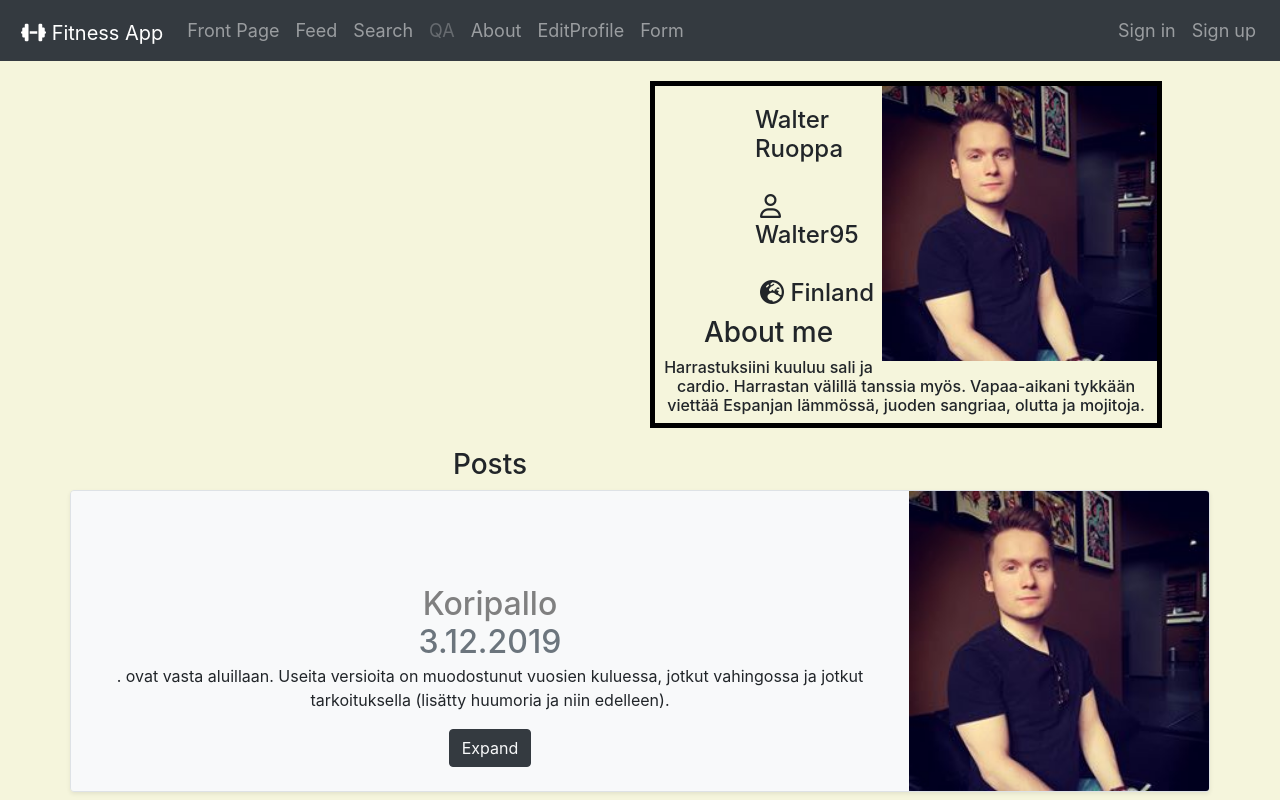
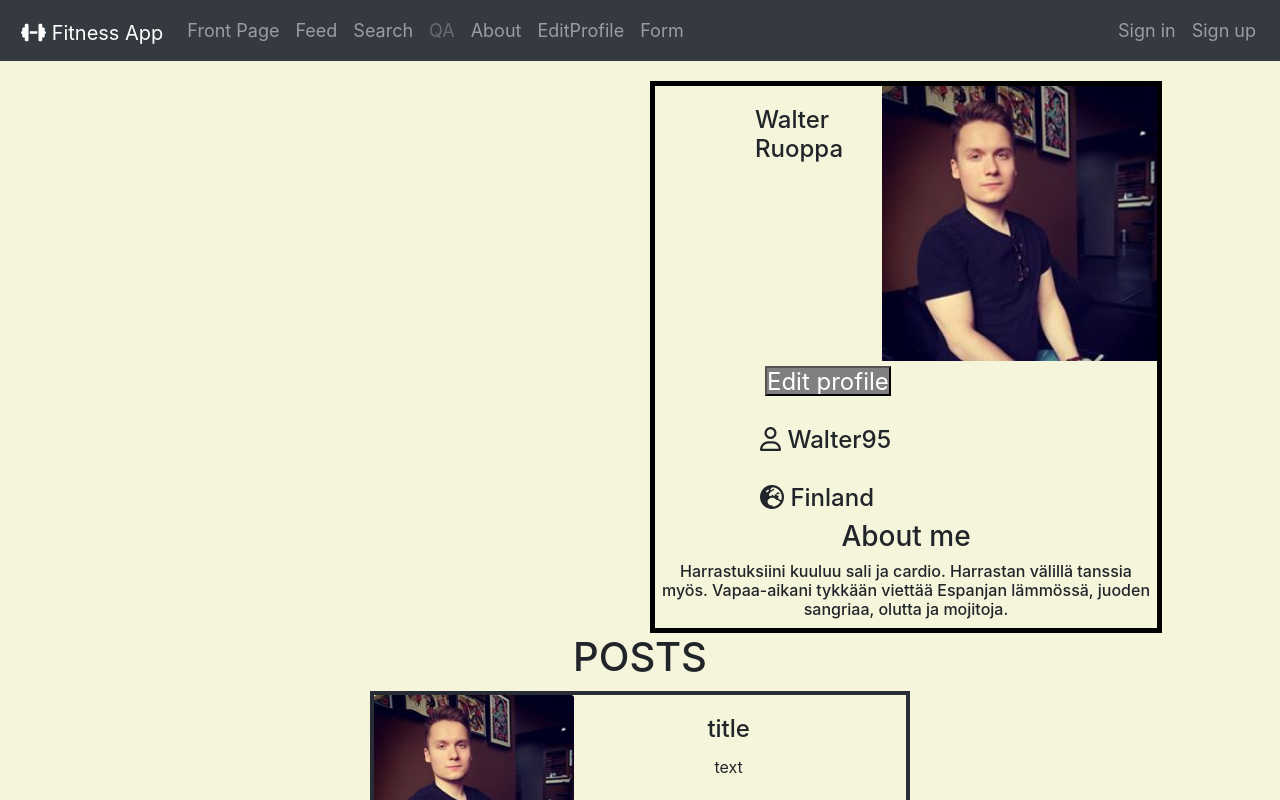
Before and after one commit to wesenbergg/webs2019-frontend-project, a React (Create React App) app in the folder fitness-app/: page / in a window 1280 px wide. Both pictures are taken after a click on the element "EditProfile". Shown: the top 800 px of the page. Built offline with nearby package versions, Linux system fonts and the light colour scheme; data requests are answered from the project's data file.

Commit message:
intial commit walter

```diff
--- a/fitness-app/db.json
+++ b/fitness-app/db.json
@@ -136,6 +136,60 @@
       "date": "14:46 4/11/2019",
       "author_id": 10000000,
       "author_name": "Testi"
+    },
+    {
+      "id": 12,
+      "title": "KoriBAllo",
+      "text": "pelasin korista maken kaa",
+      "image": "/assets/images/walter.jpg",
+      "date": "15:45 4/11/2019",
+      "author_id": 5,
+      "author_name": "Walter95"
+    },
+    {
+      "id": 13,
+      "title": "a",
+      "text": "b",
+      "image": "/assets/images/walter.jpg",
+      "date": "15:45 4/11/2019",
+      "author_id": 5,
+      "author_name": "Walter95"
+    },
+    {
+      "id": 14,
+      "title": "Uinti",
+      "text": "Vuosaaren uimahallissa uin 2 kilometriä",
+      "image": "/assets/images/walter.jpg",
+      "date": "15:46 4/11/2019",
+      "author_id": 5,
+      "author_name": "Walter95"
+    },
+    {
+      "id": 15,
+      "title": "Golf",
+      "text": "Pelasin 18 reikää, hyvä sää ja 4 par ",
+      "image": "/assets/images/walter.jpg",
+      "date": "15:46 4/11/2019",
+      "author_id": 5,
+      "author_name": "Walter95"
+    },
+    {
+      "id": 16,
+      "title": "Omakehu haisee",
+      "text": "Miksi minä tässä",
+      "image": "/assets/images/walter.jpg",
+      "date": "15:47 4/11/2019",
+      "author_id": 5,
+      "author_name": "Walter95"
+    },
+    {
+      "id": 17,
+      "title": "ABC",
+      "text": "lörs lärs",
+      "image": "https://www.nbcnews.com/news/world/stalking-suspect-allegedly-studied-pop-idol-s-pupil-images-online-n1064916",
+      "date": "15:50 4/11/2019",
+      "author_id": 10000000,
+      "author_name": "Testi"
     }
   ],
   "comments": [
--- a/fitness-app/src/components/App.js
+++ b/fitness-app/src/components/App.js
@@ -7,7 +7,7 @@ import Notification from './Notification.js'
 import userService from '../services/userServices'
 
 function App() {
-  const pages = ['Front Page', 'Feed', 'Search', 'QA', 'About','EditProfile',"Form"]
+  const pages = ['Front Page', 'Feed', 'Search', 'QA', 'About','EditProfile','Form']
   const autPages = ['Sign in', 'Sign up']
 
   const[filter, setFilter] = useState('')
--- a/fitness-app/src/components/content/Content.js
+++ b/fitness-app/src/components/content/Content.js
@@ -48,7 +48,7 @@ setSingleUser, singleUser, singlePost, setSinglePost, credentials, setCredential
   if(currentPage === pages[5]){
         return(
             <>
-                <EditProfile/>
+                <EditProfile setCurrentPage={setCurrentPage}/>
             </>
         )
     }
--- a/fitness-app/src/components/profile/EditProfile.js
+++ b/fitness-app/src/components/profile/EditProfile.js
@@ -2,47 +2,49 @@ import React from 'react'
 import '../../styles/EditProfile.css'
 import walter from "../../img/walter.jpg"
 import ProfilePost from "./ProfilePost";
+import Post from "../content/feed/Post";
 
-const EditProfile = () => {
+const EditProfile = ({setCurrentPage}) => {
+    console.log(setCurrentPage)
+    function handleClick({setCurrentPage}) {
+        setCurrentPage('Form')
+    }
+    const editButton = <input className="buttoni" type="button" value="Edit profile" onClick={() => handleClick({setCurrentPage})}/>
 
 
     return (
 
             <div>
-
-            <form>
-
-
-                <div className="align-self-end profiili">
+                <div className=" profiili">
                     <img align="right" className="profiilikuva" alt="Walter" src={walter}/>
                     <div className="text">
-                         <h4 className="header4" > Walter Ruoppa </h4>
-                        <h4 className="header4"> <i className="far fa-user"></i> Walter95 </h4>
+                         <h4 className="header4" > Walter Ruoppa {editButton} </h4>
+                            <h4 className="header4"> <i className="far fa-user"></i> Walter95 </h4>
                         <h4 className="header4"><i className="fas fa-globe-europe"></i> Finland </h4>
                     </div>
                  <h3> About me</h3>
                     <h6>Harrastuksiini kuuluu sali ja cardio. Harrastan välillä tanssia myös. Vapaa-aikani tykkään viettää Espanjan lämmössä, juoden sangriaa, olutta ja mojitoja.</h6>
-                </div>
-                    <div className="d-flex justify-content-center">
-                </div>
-
-                <div className="d-flex justify-content-center">
-                 <h3 className="posts"> Posts </h3>
-                </div>
-
-                <div className="block">
-
-                    <ProfilePost/>
-                    <ProfilePost/>
-                    <ProfilePost/>
-                    <ProfilePost/>
-                    <ProfilePost/>
 
                 </div>
-            </form>
+                <h1> POSTS </h1>
+
+                    <div align="center">
+                <Post
+                title="title"
+                text="text"
+                image_url={walter}
+                date="27.8.2019"
+                author_name="Walter95"
+                id="5"
+                />
+                    </div>
+                <div align="center">
+                <ProfilePost/>
+                </div>
 
         </div>
     )
-
 }
 export default EditProfile;
+
+//const Post = ({ title, text, author_id, image_url, date, setCurrentPage, setSinglePost, author_name, id }) => {
--- a/fitness-app/src/components/profile/ProfilePost.js
+++ b/fitness-app/src/components/profile/ProfilePost.js
@@ -3,6 +3,7 @@ import walter from "../../img/walter.jpg"
 const ProfilePost = () => {
 
 return (
+
     <div
         className="row no-gutters border rounded overflow-hidden flex-md-row mb-4 shadow-sm h-md-250 position-relative lirumLarum container">
 
--- a/fitness-app/src/styles/EditProfile.css
+++ b/fitness-app/src/styles/EditProfile.css
@@ -1,8 +1,8 @@
-button {
+.buttoni {
     margin-left: 10px;
     max-height: 30px;
     margin-top: 5px;
-    background-color: #626262;
+    background-color: gray;
     border-color: black;
     color: white;
 
```
Also changed, not shown: fitness-app/public/assets/images/walter.jpg (added).
